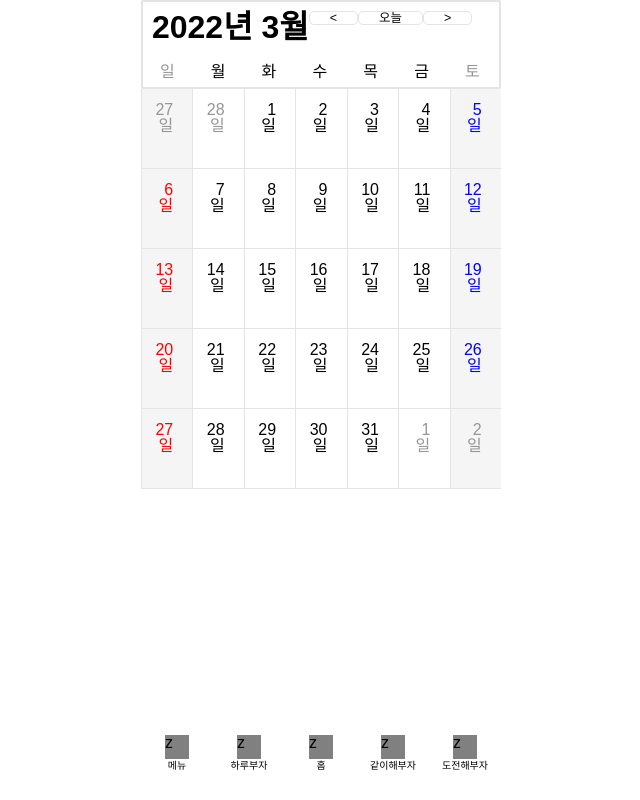
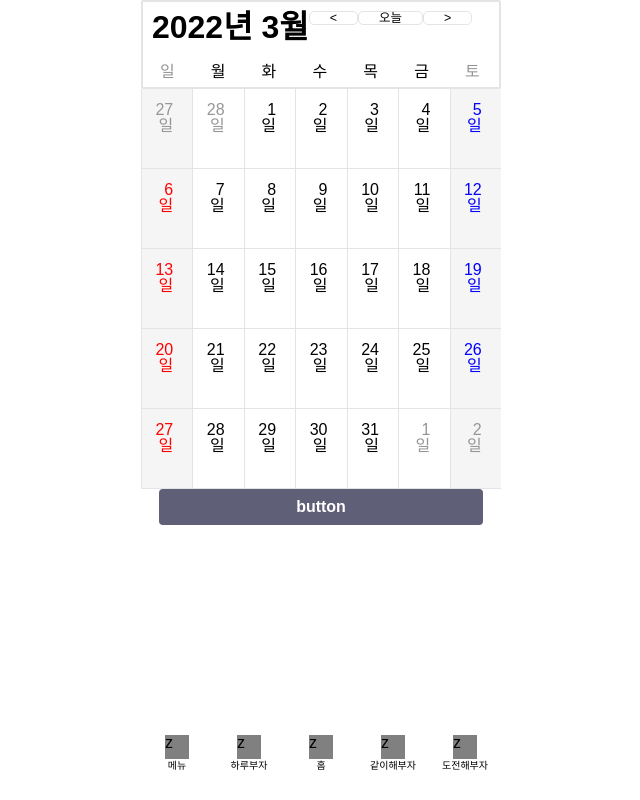
Before and after one commit to Jcurver/moabuzaFE, a React (Create React App) app: page /calendar in a window 1280 px wide. Shown: the whole page, without its empty margins (319-959 px from the left). Built offline with nearby package versions, Linux system fonts and the light colour scheme.

Commit message:
[ADD] Common Button

```diff
--- /dev/null
+++ b/src/components/Button.js
@@ -0,0 +1,46 @@
+import React from 'react'
+import styled from 'styled-components'
+
+function Button({ children }) {
+  return (
+    <Wrapper>
+      <MainButton>{children}</MainButton>
+    </Wrapper>
+  )
+}
+const Wrapper = styled.div`
+  display: flex;
+  justify-content: center;
+  align-items: center;
+`
+const MainButton = styled.button`
+  /* 공통 스타일 */
+  outline: none;
+  border: none;
+  border-radius: 4px;
+  color: white;
+  font-weight: bold;
+  cursor: pointer;
+  padding-left: 1rem;
+  padding-right: 1rem;
+
+  /* 크기 */
+  width: 90%;
+  height: 2.25rem;
+  font-size: 1rem;
+
+  /* 색상 */
+  background: #5f5f77;
+  &:hover {
+    background: #339af0;
+  }
+  &:active {
+    background: #1c7ed6;
+  }
+
+  /* 기타 */
+  /* & + & {
+    margin-left: 1rem;
+  } */
+`
+export default Button
--- a/src/pages/CalendarMain.js
+++ b/src/pages/CalendarMain.js
@@ -2,6 +2,7 @@ import React, { useState, useEffect } from 'react'
 import styled from 'styled-components'
 import Head from '../components/Calendar/Head'
 import Body from '../components/Calendar/Body'
+import Button from '../components/Button'
 
 function CalendarMain() {
   const DATE = new Date()
@@ -63,6 +64,7 @@ function CalendarMain() {
     <Wrapper>
       <Head year={year} month={month} setMonth={setMonth} goToday={goToday} />
       <Body totalDate={totalDate} today={today} month={month} year={year} />
+      <Button>button</Button>
     </Wrapper>
   )
 }
```
